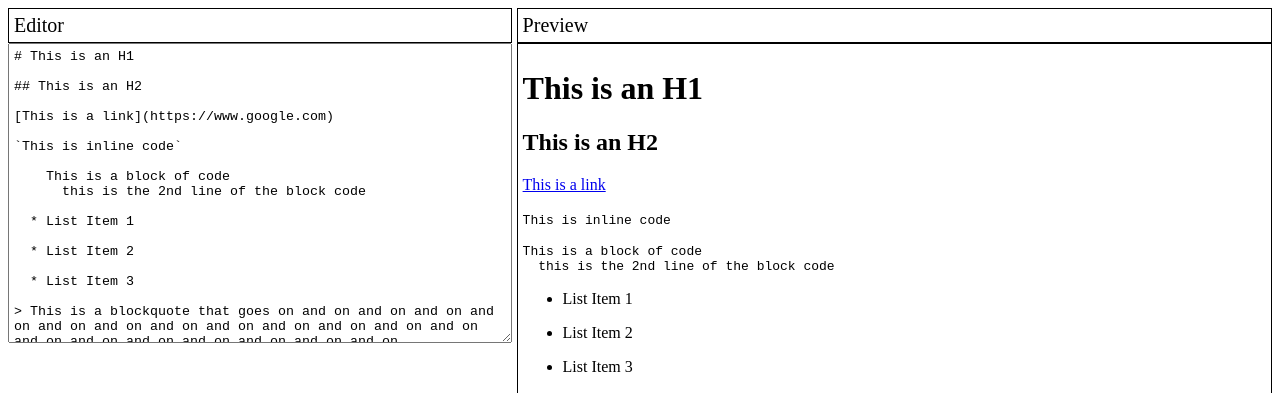
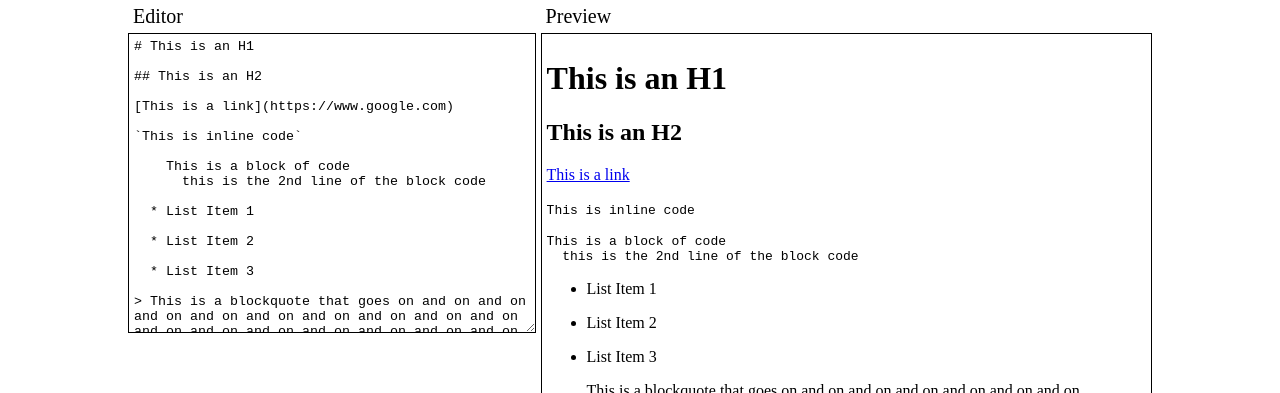
Before and after one commit to adamShaleen/markdown_previewer, a React (Create React App) app: page / in a window 1280 px wide. Shown: the top 393 px of the page. Built offline with nearby package versions, Linux system fonts and the light colour scheme.

Commit message:
passes all challenges (including bonus)

```diff
--- a/src/RenderedPreview.js
+++ b/src/RenderedPreview.js
@@ -4,7 +4,7 @@ import marked from 'marked';
 function RenderedPreview(props) {
     return(
         <div id="preview" dangerouslySetInnerHTML={
-            {__html: marked(props.input)}
+            {__html: marked(props.input, {sanitize: true, gfm: true, breaks: true})}
         } />
     )
 }
--- a/src/style.css
+++ b/src/style.css
@@ -1,5 +1,4 @@
 .Header {
-    border: 1px solid;
     font-size: 20px;
     padding: 5px;
 }
@@ -11,6 +10,7 @@ textarea {
     box-sizing: border-box;         /* Opera/IE 8+ */
     min-height: 300px;
     padding: 5px;
+    border: 1px solid;
 }
 
 #preview {
@@ -26,6 +26,11 @@ textarea {
 }
 
 @media(min-width: 768px) {
+    body {
+        width: 80%;
+        margin: auto;
+    }
+
     .App {
         display: flex;
         justify-content: center;
```
